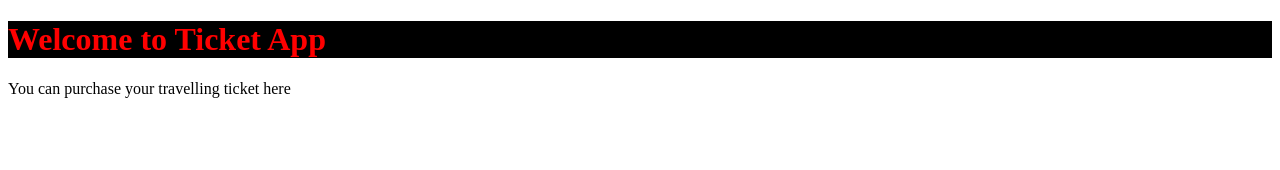
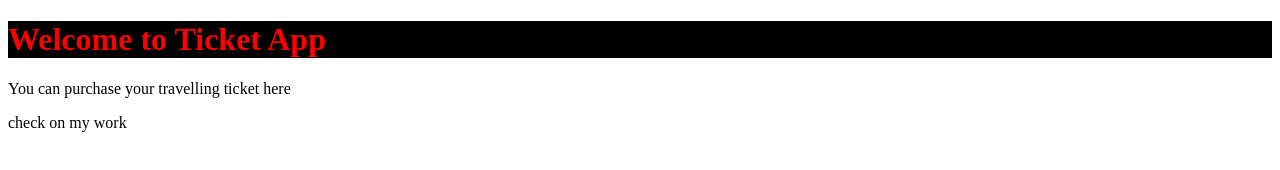
Before and after one commit to kennysmith89/Ticketapp, a plain HTML site: page index.html in a window 1280 px wide. Drawn offline with Linux system fonts and the light colour scheme.

Commit message:
test run of style attribute on firstbranch

```diff
--- a/index.html
+++ b/index.html
@@ -7,5 +7,6 @@
 <body bgcolor purple">
     <h1 style="color: red; background-color: black;">Welcome to Ticket App</h1>
 	<p>You can purchase your travelling ticket here</p>
+	<p>check on my work</p>
 </body>
 </html>
```
